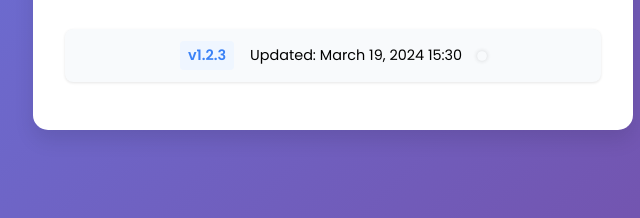
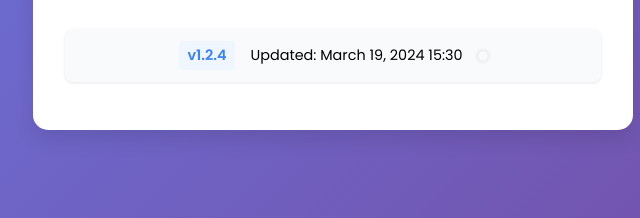
Before and after one commit to ayushkssk/image-downloader, a plain HTML site: page index.html in a window 1280 px wide. Shown: the part 510-728 px from the top of the page, 307-947 px from the left. Drawn offline with nearby package versions, Linux system fonts and the light colour scheme.

Commit message:
Update index.html

```diff
--- a/index.html
+++ b/index.html
@@ -45,7 +45,7 @@
             </div>
 
             <div class="version-indicator">
-                <span class="version">v1.2.3</span>
+                <span class="version">v1.2.4</span>
                 <span class="update-time" id="buildTimestamp">Updated: March 19, 2024 15:30</span>
                 <span class="status-dot" id="randomDot"></span>
             </div>
```
